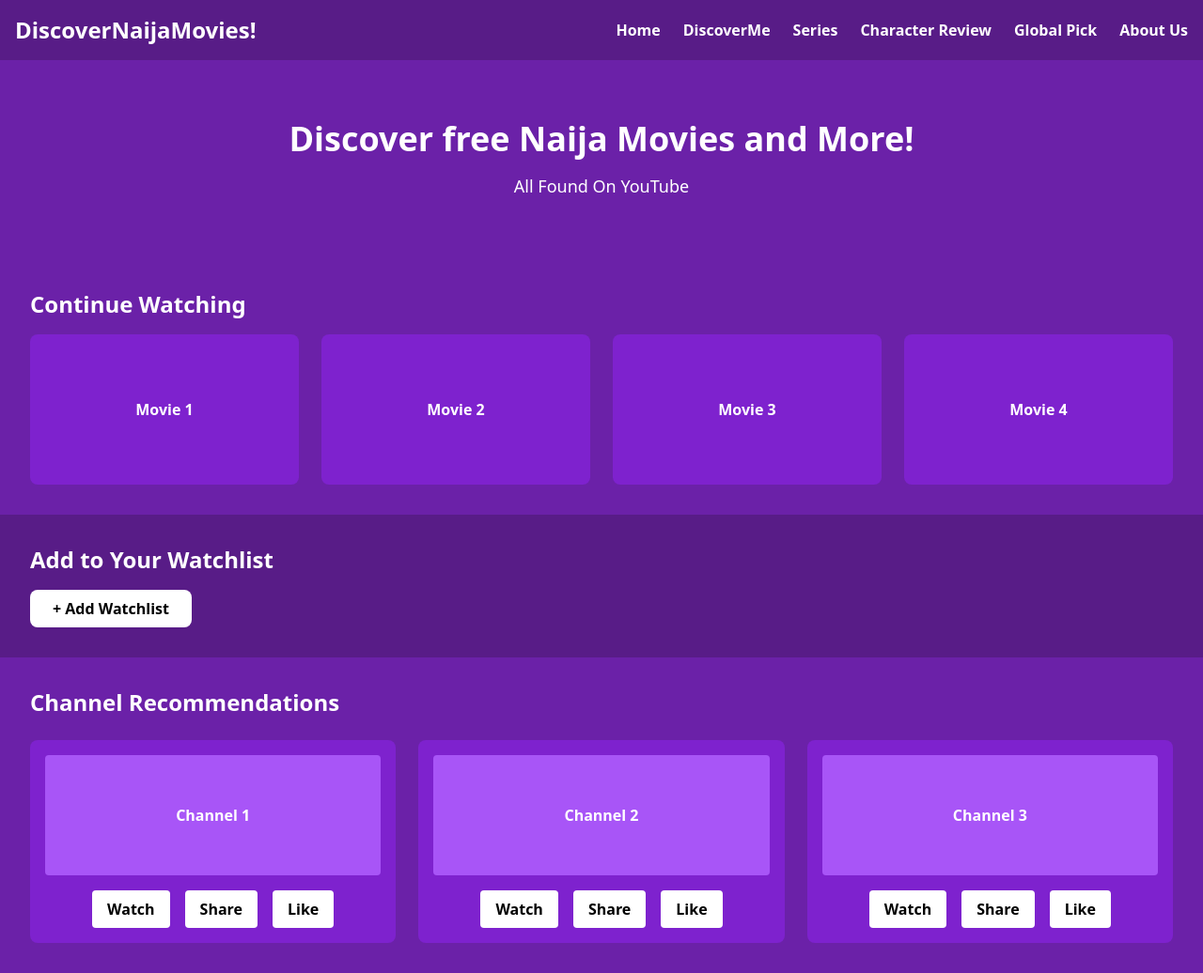
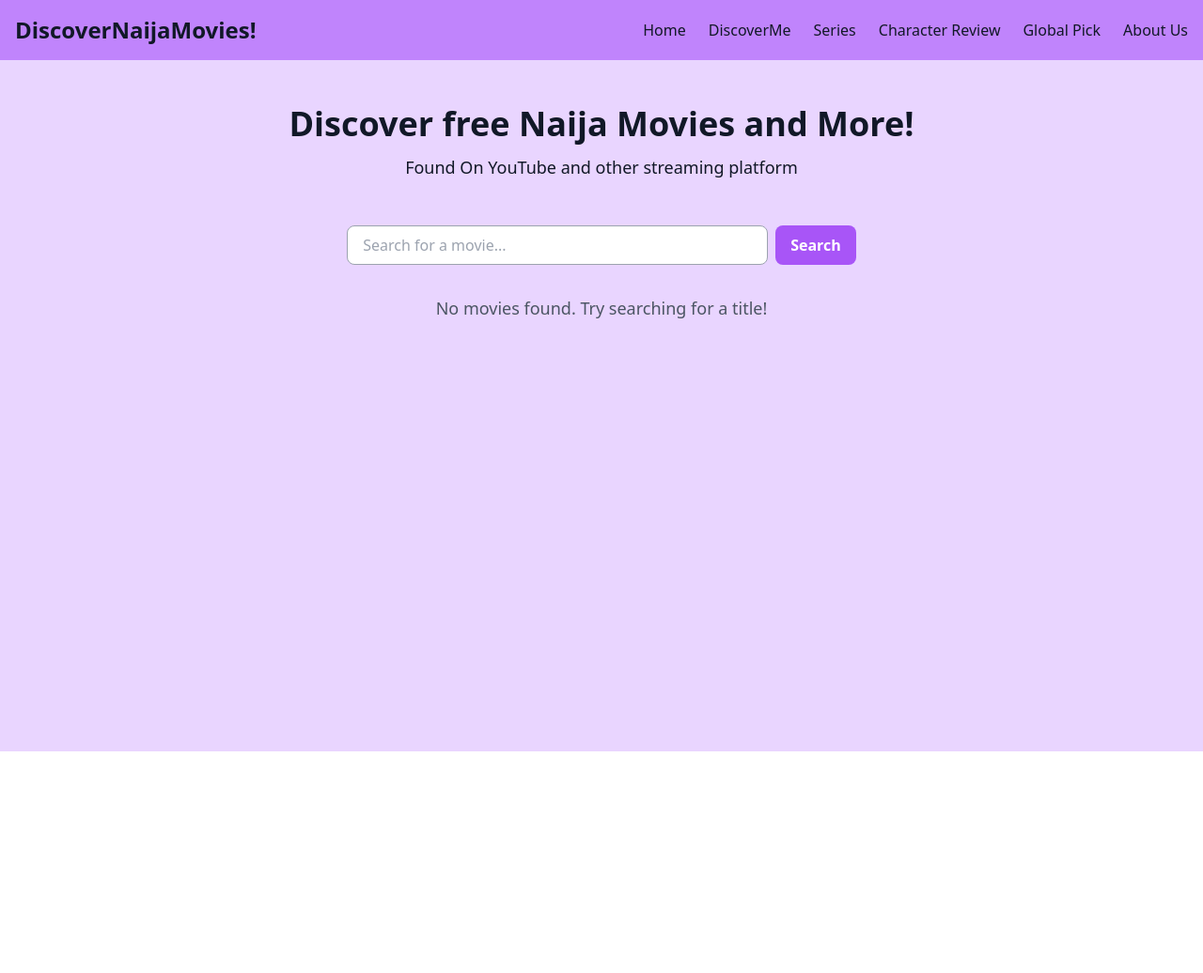
Before and after one commit to Lo15-A/movie-database-project, a React (Vite) app: page / in a window 1280 px wide. Shown: the whole page at 94% size. After the commit the page ends 800 px from the top, so only its background shows below. Built offline with nearby package versions, Linux system fonts and the light colour scheme.

Commit message:
simplified my Homepage to include search and added the OMDb API

```diff
--- a/src/pages/Home.jsx
+++ b/src/pages/Home.jsx
@@ -1,77 +1,109 @@
+import { useState } from "react";
+
 function Home() {
+  const [query, setQuery] = useState("");
+  const [movies, setMovies] = useState([]);
+  const [loading, setLoading] = useState(false);
+
+// my API key//
+  const API_KEY = "e366d9aa"; //
+
+  const searchMovies = async (e) => {
+    e.preventDefault();
+    if (!query) return;
+
+    setLoading(true);
+    try {
+      const response = await fetch(
+        `https://www.omdbapi.com/?apikey=${API_KEY}&s=${query}`
+      );
+      const data = await response.json();
+      if (data.Search) {
+        setMovies(data.Search);
+      } else {
+        setMovies([]);
+      }
+    } catch (error) {
+      console.error("Error fetching movies:", error);
+    } finally {
+      setLoading(false);
+    }
+  };
+
   return (
-    <div className="min-h-screen bg-purple-800 text-white font-bold">
+    <div className="min-h-screen bg-purple-200 text-gray-900 font-sans">
       {/* Navbar */}
-      <nav className="bg-purple-900 p-4 flex justify-between items-center">
-        <h1 className="text-2xl">DiscoverNaijaMovies!</h1>
-        <ul className="flex gap-6">
-          <li className="hover:text-gray-200 cursor-pointer">Home</li>
-          <li className="hover:text-gray-200 cursor-pointer">DiscoverMe</li>
-          <li className="hover:text-gray-200 cursor-pointer">Series</li>
-          <li className="hover:text-gray-200 cursor-pointer">Character Review</li>
-          <li className="hover:text-gray-200 cursor-pointer">Global Pick</li>
-          <li className="hover:text-gray-200 cursor-pointer">About Us</li>
+      <nav className="bg-purple-400 p-4 flex justify-between items-center">
+        <h1 className="text-2xl font-bold">DiscoverNaijaMovies!</h1>
+        <ul className="flex gap-6 font-medium">
+          <li className="hover:text-purple-700 cursor-pointer">Home</li>
+          <li className="hover:text-purple-700 cursor-pointer">DiscoverMe</li>
+          <li className="hover:text-purple-700 cursor-pointer">Series</li>
+          <li className="hover:text-purple-700 cursor-pointer">Character Review</li>
+          <li className="hover:text-purple-700 cursor-pointer">Global Pick</li>
+          <li className="hover:text-purple-700 cursor-pointer">About Us</li>
         </ul>
       </nav>
 
       {/* Hero Section */}
-      <header className="text-center py-16">
-        <h2 className="text-4xl">Discover free Naija Movies and More!</h2>
-        <p className="mt-4 text-lg font-normal">All Found On YouTube</p>
+      <header className="text-center py-12">
+        <h2 className="text-4xl font-bold">Discover free Naija Movies and More!</h2>
+        <p className="mt-3 text-lg font-normal">Found On YouTube and other streaming platform</p>
       </header>
 
-      {/* Continue Watching Section */}
-      <section className="p-8">
-        <h3 className="text-2xl mb-4">Continue Watching</h3>
-        <div className="grid grid-cols-2 sm:grid-cols-3 md:grid-cols-4 gap-6">
-          {[1, 2, 3, 4].map((id) => (
-            <div
-              key={id}
-              className="bg-purple-700 h-40 rounded-lg flex items-center justify-center hover:bg-purple-600"
+      {/* Search Bar */}
+      <section className="px-6">
+        <form onSubmit={searchMovies} className="flex justify-center gap-2 mb-8">
+          <input
+            type="text"
+            value={query}
+            onChange={(e) => setQuery(e.target.value)}
+            placeholder="Search for a movie..."
+            className="w-full max-w-md px-4 py-2 rounded-lg border border-gray-400 focus:outline-none focus:ring-2 focus:ring-purple-500"
+          />
+          <button
+            type="submit"
+            className="px-4 py-2 bg-purple-500 text-white rounded-lg font-semibold hover:bg-purple-600"
           >
-              <span className="text-white">Movie {id}</span>
-            </div>
-          ))}
-        </div>
+            Search
+          </button>
+        </form>
       </section>
 
-      {/* Watchlist Section */}
-      <section className="p-8 bg-purple-900">
-        <h3 className="text-2xl mb-4">Add to Your Watchlist</h3>
-        <button className="bg-white text-black font-bold px-6 py-2 rounded-lg hover:bg-gray-200">
-          + Add Watchlist
-        </button>
-      </section>
-
-      {/* Channel Recommendation Section */}
-      <section className="p-8">
-        <h3 className="text-2xl mb-6">Channel Recommendations</h3>
-        <div className="grid grid-cols-1 sm:grid-cols-2 md:grid-cols-3 gap-6">
-          {[1, 2, 3].map((id) => (
+      {/* Movies Grid */}
+      <section className="px-6 pb-12">
+        {loading ? (
+          <p className="text-center text-lg">Loading...</p>
+        ) : movies.length > 0 ? (
+          <div className="grid grid-cols-2 sm:grid-cols-3 md:grid-cols-4 gap-6">
+            {movies.map((movie) => (
               <div
-              key={id}
-              className="bg-purple-700 rounded-lg p-4 flex flex-col items-center hover:bg-purple-600"
+                key={movie.imdbID}
+                className="bg-white rounded-lg shadow-md overflow-hidden hover:shadow-lg transition"
               >
-              <div className="bg-purple-500 h-32 w-full rounded mb-4 flex items-center justify-center">
-                <span className="text-white">Channel {id}</span>
-              </div>
-              <div className="flex gap-4">
-                <button className="px-4 py-2 bg-white text-black rounded font-bold hover:bg-gray-200">
-                  Watch
-                </button>
-                <button className="px-4 py-2 bg-white text-black rounded font-bold hover:bg-gray-200">
-                  Share
-                </button>
-                <button className="px-4 py-2 bg-white text-black rounded font-bold hover:bg-gray-200">
-                  Like
-                </button>
+                <img
+                  src={movie.Poster !== "N/A" ? movie.Poster : "https://via.placeholder.com/300x450?text=No+Image"}
+                  alt={movie.Title}
+                  className="w-full h-64 object-cover"
+                />
+                <div className="p-3">
+                  <h3 className="font-bold text-lg">{movie.Title}</h3>
+                  <p className="text-gray-600">{movie.Year}</p>
                 </div>
               </div>
             ))}
           </div>
+        ) : (
+          <p className="text-center text-gray-600 text-lg">
+            No movies found. Try searching for a title!
+          </p>
+        )}
       </section>
     </div>
   );
 }
 
 export default Home;
+
+//My goal is to make this a movie database for great nigeria movies on YouTube (the hidden gems)and also make it a streaming platform for some original works in the nearest future//
+// I plan to remove the OMDb API  and replace it with a YouTube API integration (search Nigerian movies only) or learn to intergrate both to co-exist//
```
Also changed, not shown: 1 other file (tests, documents, lock files or other folders). Lines whose indentation alone changed are shown as unchanged.
